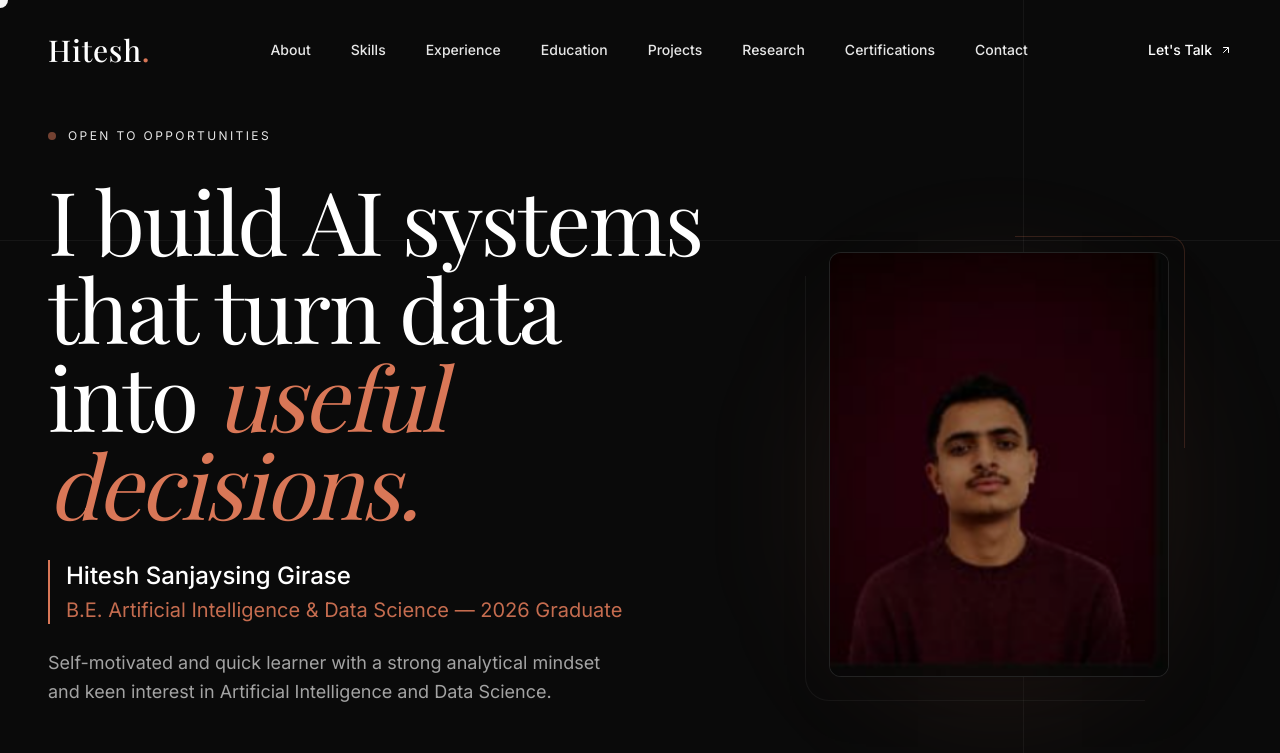
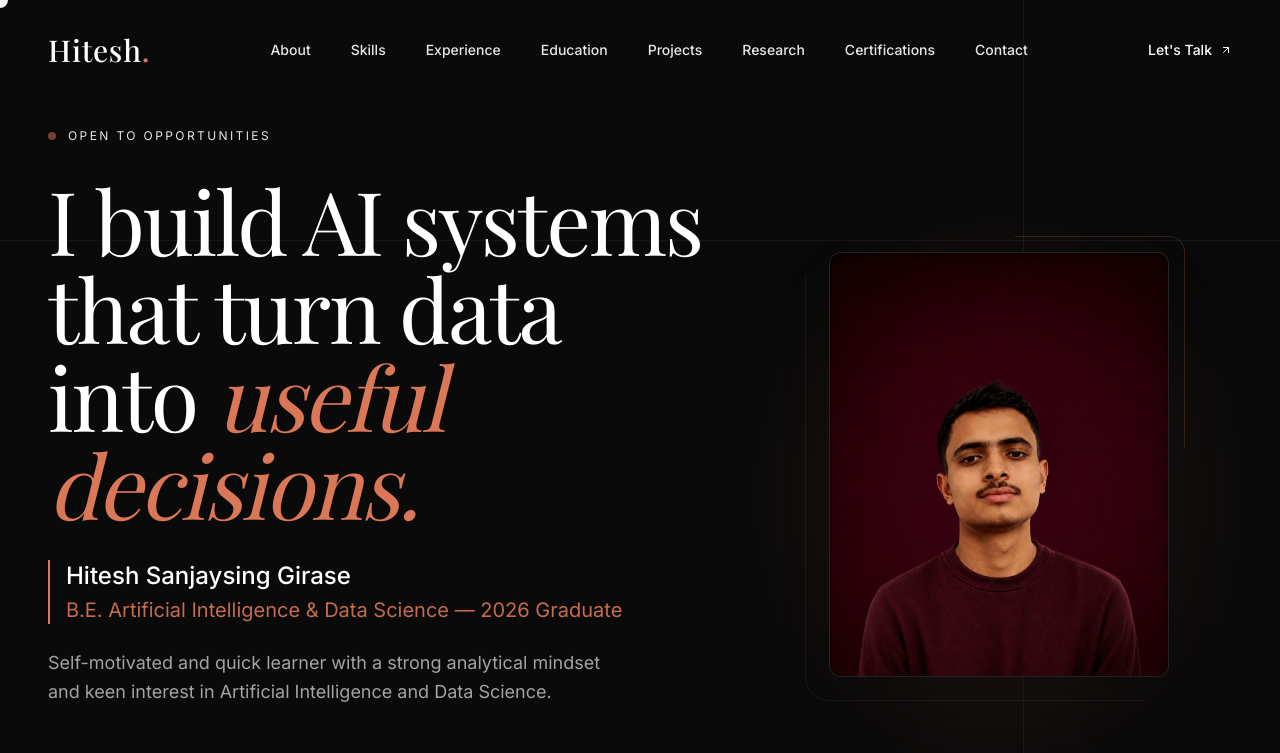
Before and after one commit to Hitesh-1810/Hitesh-Portfolio-Website, a React (Vite) app: page / in a window 1280 px wide. Shown: the top 753 px of the page. Built offline with nearby package versions, Linux system fonts and the light colour scheme; a web font is replaced by a local one.

Commit message:
Use new profile picture from dist folder

```diff
--- a/src/components/sections/Hero.tsx
+++ b/src/components/sections/Hero.tsx
@@ -67,7 +67,7 @@ export function Hero() {
             {/* Clean, minimalist image container */}
             <div className="relative aspect-[4/5] rounded-xl overflow-hidden border border-white/10 shadow-2xl z-10 bg-deepBlack">
               <img
-                src="/profile.png"
+                src="/hitesh_portfolio_img.jpeg"
                 alt="Hitesh Girase"
                 className="w-full h-full object-cover object-top hover:scale-105 transition-transform duration-700"
               />
```
Also changed, not shown: public/hitesh_portfolio_img.jpeg (added).
